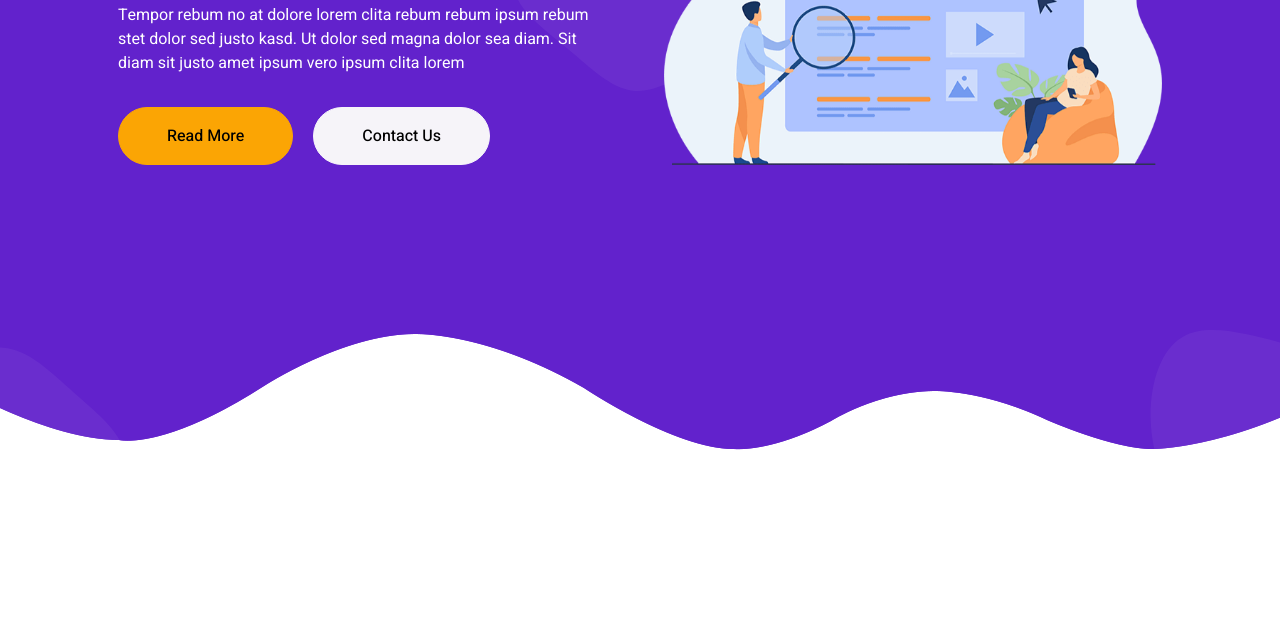
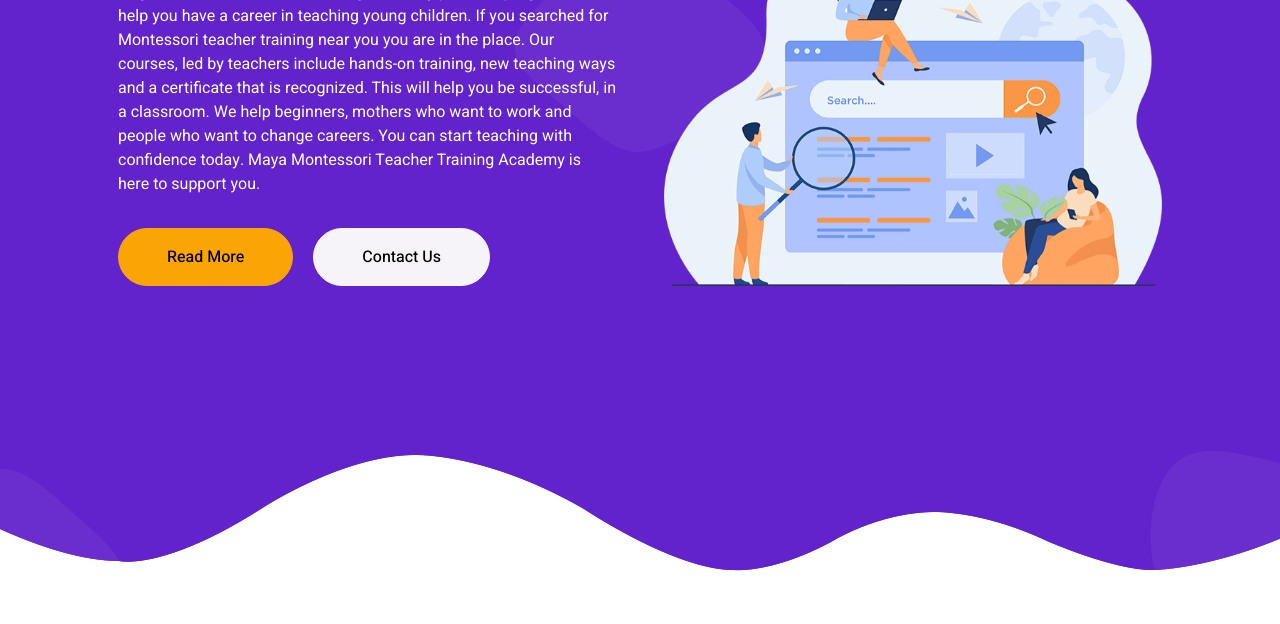
Before and after one commit to vanajaviswanathan/vanaja, a plain HTML site: page index.html in a window 1280 px wide. Shown: the part 476-1100 px from the top of the page. Drawn offline with nearby package versions, Linux system fonts and the light colour scheme.

Commit message:
Update index.html

```diff
--- a/index.html
+++ b/index.html
@@ -78,7 +78,19 @@
                     <div class="row g-5 align-items-end">
                         <div class="col-lg-6 text-center text-lg-start">
                             <h1 class="text-white mb-4 animated slideInDown">Looking for Montessori Teacher Training in Chennai</h1>
-                            <p class="text-white pb-3 animated slideInDown">Tempor rebum no at dolore lorem clita rebum rebum ipsum rebum stet dolor sed justo kasd. Ut dolor sed magna dolor sea diam. Sit diam sit justo amet ipsum vero ipsum clita lorem</p>
+                            <p class="text-white pb-3 animated slideInDown">Maya Montessori Teacher Training Academy provides programs to help you have a career in teaching young children.
+
+If you searched for Montessori teacher training near you you are in the place.
+
+Our courses, led by teachers include hands-on training, new teaching ways and a certificate that is recognized.
+
+This will help you be successful, in a classroom.
+
+We help beginners, mothers who want to work and people who want to change careers.
+
+You can start teaching with confidence today.
+
+Maya Montessori Teacher Training Academy is here to support you.</p>
                             <a href="" class="btn btn-secondary py-sm-3 px-sm-5 rounded-pill me-3 animated slideInLeft">Read More</a>
                             <a href="" class="btn btn-light py-sm-3 px-sm-5 rounded-pill animated slideInRight">Contact Us</a>
                         </div>
```
